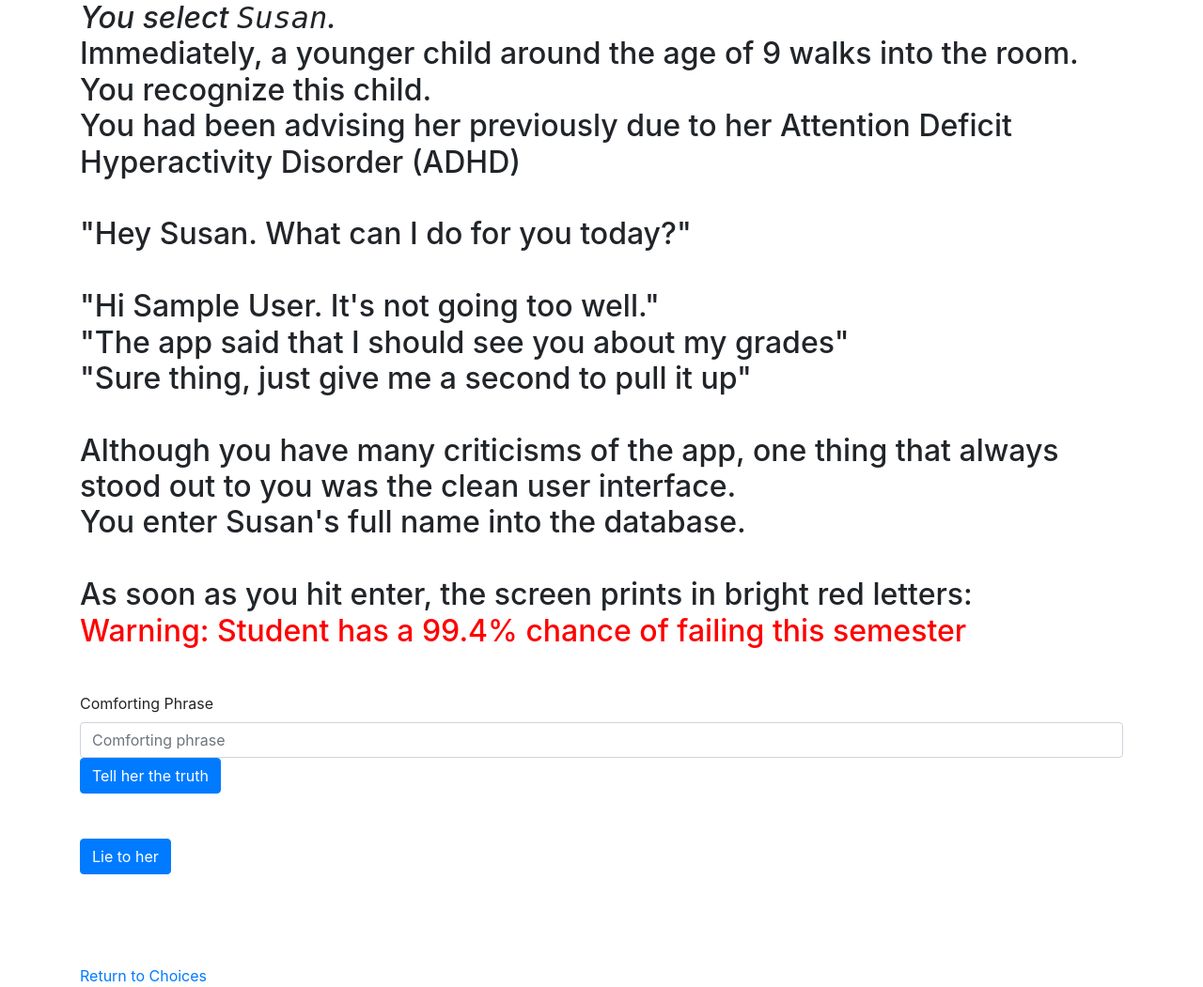
After one commit to kevinhu98/ethicsWebsite, a Flask app: page /page7 in a window 1280 px wide. The commit adds this page. Shown: the whole page at 94% size. Run offline with Flask 2, Linux system fonts and the light colour scheme; the visitor is signed in with stand-in values (Sample User, id 1); some libraries are stand-ins or nearby versions.

Commit message:
added in few more pages

```diff
--- a/app.py
+++ b/app.py
@@ -55,3 +55,29 @@ def page5():
         return render_template("page5.html", firstName = session['firstName'], lastName=session['lastName'])
     elif request.method == "GET":
         return render_template("page5.html", firstName = session['firstName'], lastName=session['lastName'])
+
+@app.route("/page6",  methods = ["GET", "POST"])
+def page6():
+    if request.method == "POST":
+        return render_template("page6.html", firstName = session['firstName'], lastName=session['lastName'])
+    elif request.method == "GET":
+        return render_template("page6.html", firstName = session['firstName'], lastName=session['lastName'])
+
+@app.route("/page7",  methods = ["GET", "POST"])
+def page7():
+    if request.method == "POST":
+        session['userresponse'] = request.form['userresponse']
+        return render_template("page9.html", firstName = session['firstName'], lastName=session['lastName'], response = session['userresponse'])
+    elif request.method == "GET":
+        return render_template("page7.html", firstName = session['firstName'], lastName=session['lastName'])
+
+@app.route("/page8",  methods = ["GET", "POST"])
+def page8():
+    if request.method == "POST":
+        return render_template("page8.html", firstName=session['firstName'], lastName=session['lastName'])
+    elif request.method == "GET":
+        return render_template("page8.html", firstName = session['firstName'], lastName=session['lastName'])
+
+@app.route("/page9",  methods = ["GET", "POST"])
+def page9():
+    return render_template("choicepage.html", firstName = session['firstName'], lastName=session['lastName'], response = session['userresponse'])
--- a/templates/choicepage.html
+++ b/templates/choicepage.html
@@ -27,13 +27,13 @@
         <tr>
             <th scope="row">2</th>
             <td>Susan</td>
-            <td>App may be disciminating against her</td>
-            <td>@fat</td>
+            <td>Fear that they are not performing to standards</td>
+            <td><a href="/page7" >Select</a></td>
         </tr>
         <tr>
             <th scope="row">3</th>
             <td>Larry</td>
-            <td>Fear that they are not performing to standards</td>
+            <td>App may be disciminating against him</td>
             <td>@twitter</td>
         </tr>
         </tbody>
--- a/templates/intropage.html
+++ b/templates/intropage.html
@@ -20,12 +20,12 @@
         <form action = "/" method="post">
             <div class="form-row">
                 <div class="form-group col-md-6">
-                    <label for="inputEmail4">Your First Name</label>
-                    <input type="firstName" class="form-control" id="firstName" placeholder="First Name" name = "firstName">
+                    <label for="inputEmail4" >Your First Name</label>
+                    <input type="firstName" class="form-control" id="firstName" placeholder="First Name" name = "firstName" required>
                 </div>
                 <div class="form-group col-md-6">
                     <label for="inputPassword4">Your Last Name</label>
-                    <input type="lastName" class="form-control" id="lastName" placeholder="Last Name" name = "lastName">
+                    <input type="lastName" class="form-control" id="lastName" placeholder="Last Name" name = "lastName" required>
                 </div>
             </div>
             <button type="submit" class="btn btn-primary"> Start your adventure </button>
--- /dev/null
+++ b/templates/page7.html
@@ -0,0 +1,41 @@
+{% extends "base.html" %}
+
+
+{% block body %}
+    <body>
+        <h2>
+            <i> You select <tt> Susan</tt>. </i><br>
+            Immediately, a younger child around the age of 9 walks into the room.<br>
+            You recognize this child. <br>
+            You had been advising her previously due to her Attention Deficit Hyperactivity Disorder (ADHD) <br><br>
+
+            "Hey Susan. What can I do for you today?" <br><br>
+
+            "Hi {{firstName}}. It's not going too well." <br>
+            "The app said that I should see you about my grades" <br>
+            "Sure thing, just give me a second to pull it up" <br><br>
+
+            Although you have many criticisms of the app, one thing that always stood out to you was the clean user interface. <br>
+            You enter Susan's full name into the database. <br><br>
+
+            As soon as you hit enter, the screen prints in bright red letters: <br>
+            <font color="red">Warning: Student has a 99.4% chance of failing this semester </font> <br><br>
+
+        </h2>
+
+        <form action = "page9" method="post">
+            <label for="userresponse" >Comforting Phrase</label>
+            <input type="userresponse" class="form-control" id="userresponse" placeholder="Comforting phrase" name ="userresponse" >
+            <button type="submit" class="btn btn-primary"> Tell her the truth </button>
+        </form>
+
+        <br><br>
+
+        <form action = "page4" method="get">
+            <button type="submit" class="btn btn-primary"> Lie to her </button>
+        </form>
+
+        <br><br>
+
+    </body>
+{% endblock %}
```
Also changed, not shown: templates/page6.html (+16 -1 lines), templates/page8.html (added, +39 -0 lines), templates/page9.html (added, +16 -0 lines).
